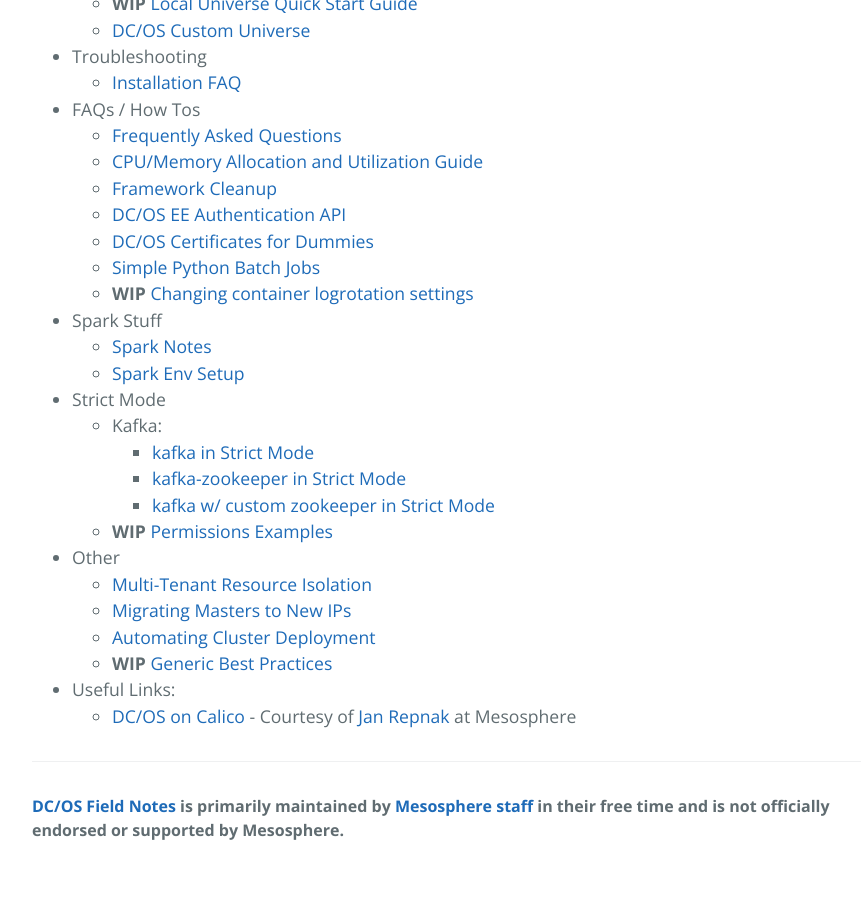
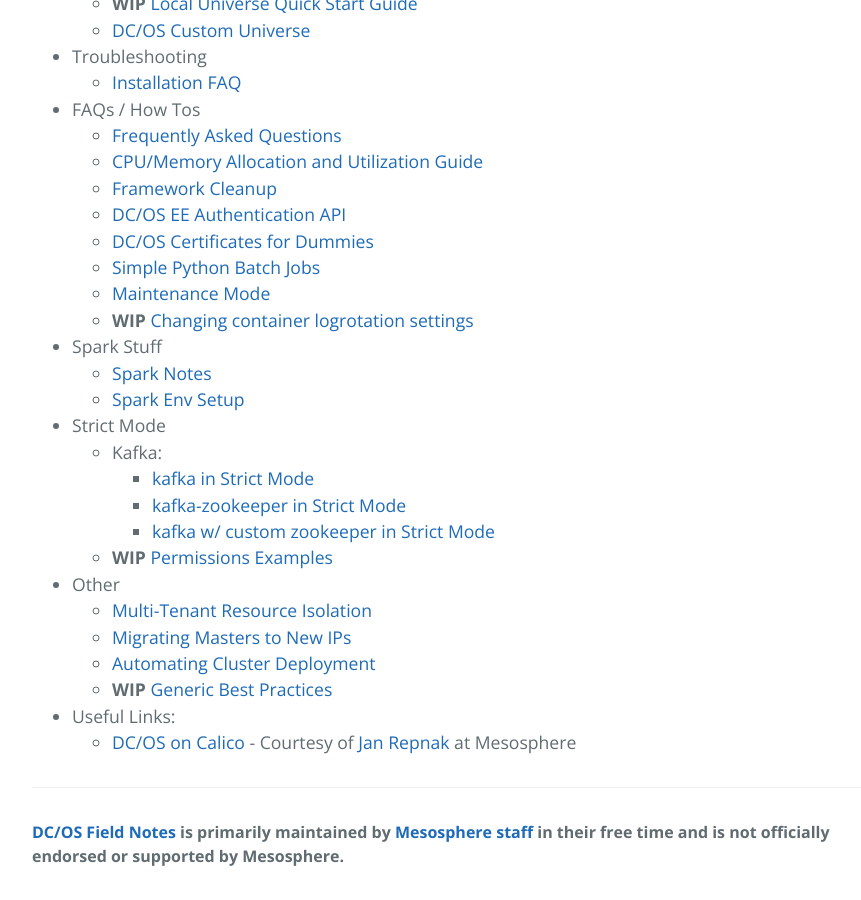
Before and after one commit to mesosphere/field-notes, a Jekyll site: the page built from docs/index.md, in a window 1280 px wide and 900 px high, scrolled down 622 px. Shown: the whole window, without its empty margins (192-1053 px from the left). Built offline with Jekyll 4.4.1, drawn with Linux system fonts in a browser that asks for light colours; our own code applies the rules of GitHub Pages for plain Markdown files; before the commit the page ends 1496 px from its top, so only the background shows below that.

Commit message:
Update index.md

```diff
--- a/docs/index.md
+++ b/docs/index.md
@@ -23,6 +23,7 @@ This is an unofficial document, put together by members of the DC/OS community,
     * [DC/OS EE Authentication API](faqs/authentication.md)
     * [DC/OS Certificates for Dummies](faqs/certificates-for-dummies.md)
     * [Simple Python Batch Jobs](faqs/simple-python-batch-jobs.md)
+    * [Maintenance Mode](faqs/maintenance.md)
     * **WIP** [Changing container logrotation settings](faqs/stderr-stdout-filesize.md)
 
 
```
